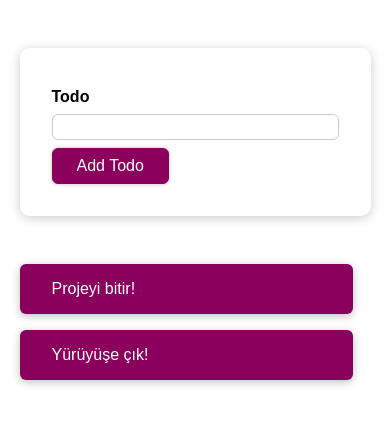
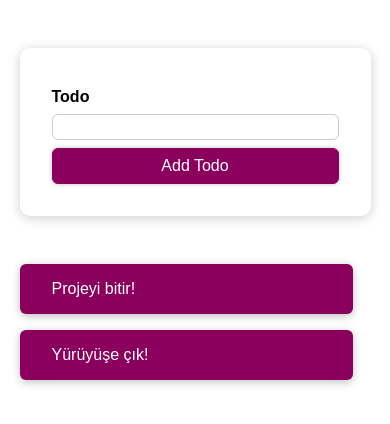
Before and after one commit to ahmetsarikaya0696/ToDoApp, a React (Create React App) app: page / in a window 390 px wide. Shown: the top 424 px of the page. Built offline with nearby package versions, Linux system fonts and the light colour scheme.

Commit message:
styled-components ile media query

```diff
--- a/src/components/UI/Button.js
+++ b/src/components/UI/Button.js
@@ -3,6 +3,7 @@
 import styled from "styled-components";
 
 const Button = styled.button`
+  width: 100%;
   font: inherit;
   padding: 0.5rem 1.5rem;
   border: 1px solid #8b005d;
@@ -11,6 +12,10 @@ const Button = styled.button`
   box-shadow: 0 0 4px rgba(0, 0, 0, 0.26);
   cursor: pointer;
   border-radius: 6px;
+
+  @media (min-width: 768px) {
+    width: auto;
+  }
 
   &:focus {
     outline: none;
```
